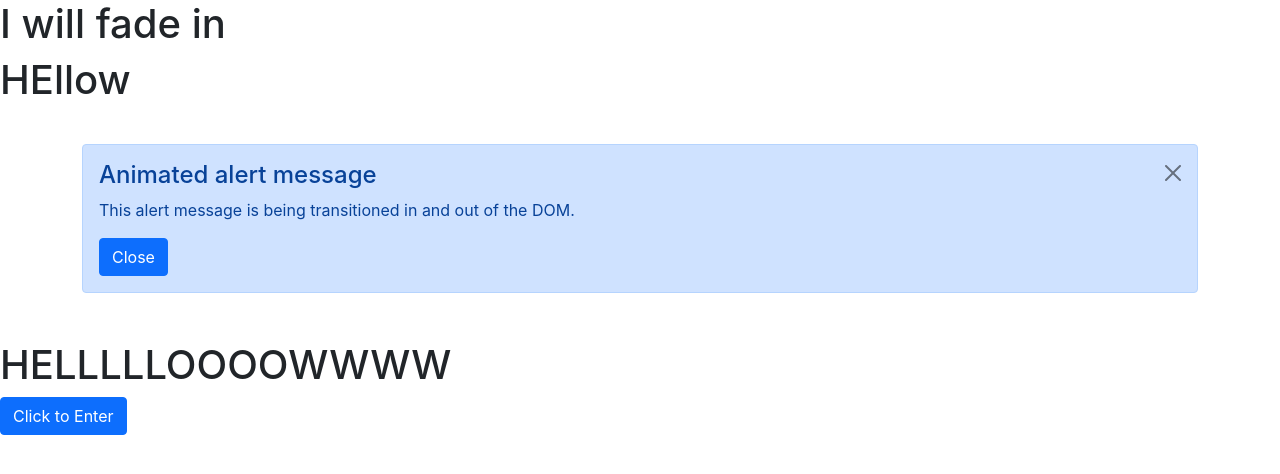
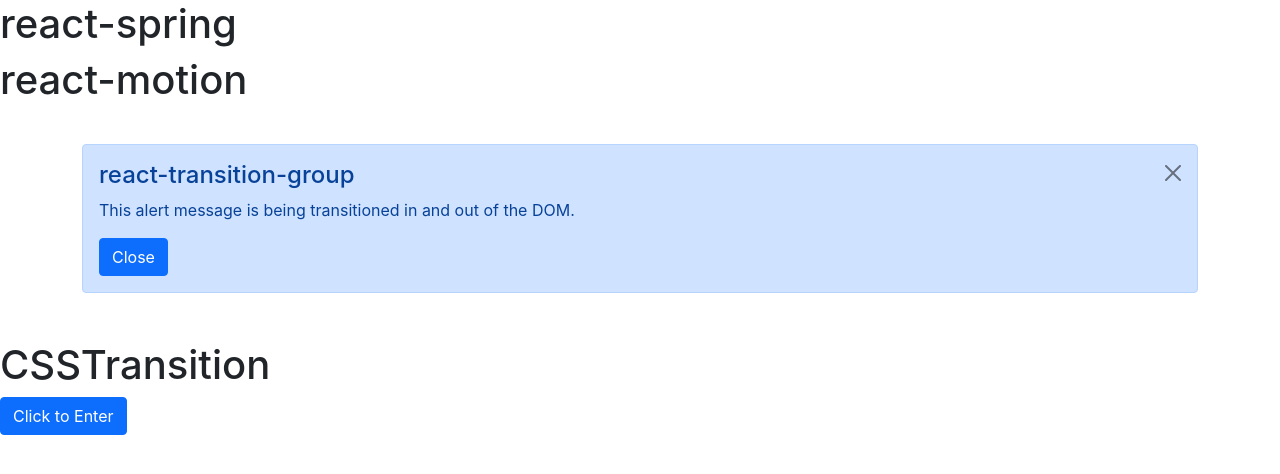
Before and after one commit to njg7194/Cafe24-demo, a React (Create React App) app in the folder animation/: page / in a window 1280 px wide. Both pictures are taken after a click on the button "Show Message". Shown: the top 474 px of the page. Built offline with nearby package versions, Linux system fonts and the light colour scheme.

Commit message:
이름 변경

```diff
--- a/animation/package.json
+++ b/animation/package.json
@@ -6,7 +6,6 @@
     "@testing-library/jest-dom": "^5.11.4",
     "@testing-library/react": "^11.1.0",
     "@testing-library/user-event": "^12.1.10",
-    "bootstrap": "5.0.2",
     "react": "^17.0.2",
     "react-bootstrap": "^2.0.0-beta.4",
     "react-dom": "^17.0.2",
@@ -14,6 +13,7 @@
     "react-scripts": "4.0.3",
     "react-spring": "^9.2.4",
     "react-transition-group": "^4.4.2",
+    "bootstrap": "5.0.2",
     "web-vitals": "^1.0.1"
   },
   "scripts": {
--- a/animation/src/App.js
+++ b/animation/src/App.js
@@ -10,7 +10,7 @@
 function App() {
   const [inProp, setProp] = useState(false);
 
-  const title = "HEllow";
+  const title = "react-motion";
   return (
     <div className="App">
       <SpringEx></SpringEx>
@@ -20,14 +20,18 @@
       </MotionEx>
 
       <RTG />
-      <Transition in={inProp} timeout={500}>
-        {(state) => <div className={`fade fade-${state}`} />}
-      </Transition>
+
+
       <CSSTransition in={inProp} timeout={1000} classNames="my-node">
         <div>
-          <h1>HELLLLLOOOOWWWW</h1>
+          <h1>CSSTransition</h1>
         </div>
       </CSSTransition>
+
+      {/* <Transition in={inProp} timeout={500}>
+        {(state) => <div className={`fade fade-${state}`} />}
+      </Transition> */}
+
       <Button variant="primary" onClick={() => setProp(!inProp)}>
         Click to Enter
       </Button>
--- a/animation/src/demo/react-transtition-group/rtgDemo.js
+++ b/animation/src/demo/react-transtition-group/rtgDemo.js
@@ -32,7 +32,7 @@
           dismissible
         >
           <Alert.Heading>
-            Animated alert message
+            react-transition-group
           </Alert.Heading>
           <p>
             This alert message is being transitioned in and
--- a/animation/src/demo/reactSpring.js
+++ b/animation/src/demo/reactSpring.js
@@ -2,7 +2,7 @@
 
 function SpringEx() {
   const props = useSpring({ to: { opacity: 1 }, from: { opacity: 0 } })
-  return <animated.div style={props}><h1>I will fade in</h1></animated.div>
+  return <animated.div style={props}><h1>react-spring</h1></animated.div>
 }
 
 export default SpringEx;
```
